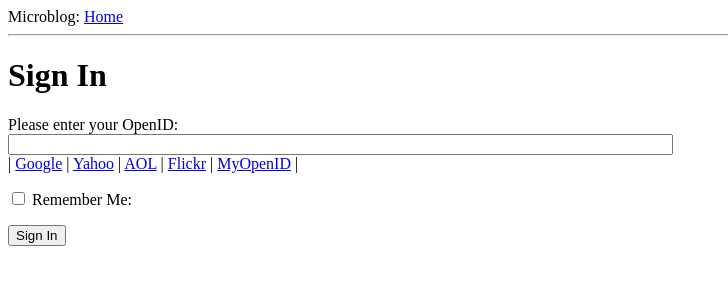
After one commit to sirfilip/microblog, a Flask app: page /login in a window 1280 px wide. The commit adds this page. Shown: the top 300 px of the page, without its empty margins (0-728 px from the left). Run offline with Flask 2, Linux system fonts and the light colour scheme.

Commit message:
Add login form

```diff
--- a/app/__init__.py
+++ b/app/__init__.py
@@ -1,4 +1,6 @@
 from flask import Flask
 
 app = Flask(__name__)
+app.config.from_object('config')
+
 from app import views
--- /dev/null
+++ b/app/forms.py
@@ -0,0 +1,9 @@
+from flask.ext.wtf import Form
+from wtforms import TextField, BooleanField
+from wtforms.validators import InputRequired
+
+
+
+class LoginForm(Form):
+    openid = TextField('openid', validators=[InputRequired()])
+    remember_me = BooleanField('remember_me', default=False)
--- a/app/templates/base.html
+++ b/app/templates/base.html
@@ -9,6 +9,15 @@
     <body>
         <div>Microblog: <a href="/index">Home</a></div>
         <hr/>
+        {% with messages = get_flashed_messages() %}
+            {% if messages %}
+                <ul>
+                {% for message in messages %}
+                        <li>{{ message }} </li>
+                {% endfor %}
+                </ul>
+            {% endif %}
+        {% endwith %}
         {% block content %}{% endblock %}
     </body>
 </html>
--- /dev/null
+++ b/app/templates/login.html
@@ -0,0 +1,33 @@
+{% extends 'base.html' %}
+
+{% block content %}
+    <script type="text/javascript">
+        function set_openid(openid, pr)
+        {
+            u = openid.search('<username>')
+            if (u != -1) {
+                // openid requires username
+                user = prompt('Enter your ' + pr + ' username:')
+                    openid = openid.substr(0, u) + user
+            }
+            form = document.forms['login'];
+            form.elements['openid'].value = openid
+        }
+    </script>
+    <h1>Sign In</h1>
+    <form action="" method="post" name="login">
+        {{ form.hidden_tag()}}
+        <p>
+            Please enter your OpenID:<br>
+            {{ form.openid(size=80) }}
+            {% for error in form.errors.openid %}
+            <span style="color: red;">[{{error}}]</span>
+            {% endfor %}<br>
+            |{% for pr in providers %}
+            <a href="javascript:set_openid('{{pr.url}}', '{{pr.name}}');">{{pr.name}}</a> |
+            {% endfor %}
+        </p>
+        <p>{{form.remember_me}} Remember Me:</p>
+        <p><input type="submit" value="Sign In" /></p>
+    </form>
+{% endblock %}
--- a/app/views.py
+++ b/app/views.py
@@ -1,5 +1,6 @@
-from flask import render_template
+from flask import render_template, redirect, flash
 from app import app
+from forms import LoginForm
 
 @app.route('/')
 @app.route('/index')
@@ -8,3 +9,14 @@ def index():
     return render_template('index.html',
             title = 'Home',
             user = user)
+
+@app.route('/login', methods=['GET', 'POST'])
+def login():
+    form = LoginForm()
+    if form.validate_on_submit():
+        flash('Login requested for OpenID=%s, remember_me=%s' % (form.openid.data, str(form.remember_me.data)))
+        return redirect('/index')
+    return render_template('login.html',
+            title='Sign In',
+            form=form,
+            providers=app.config['OPENID_PROVIDERS'])
```
Also changed, not shown: config.py (added, +9 -0 lines).
